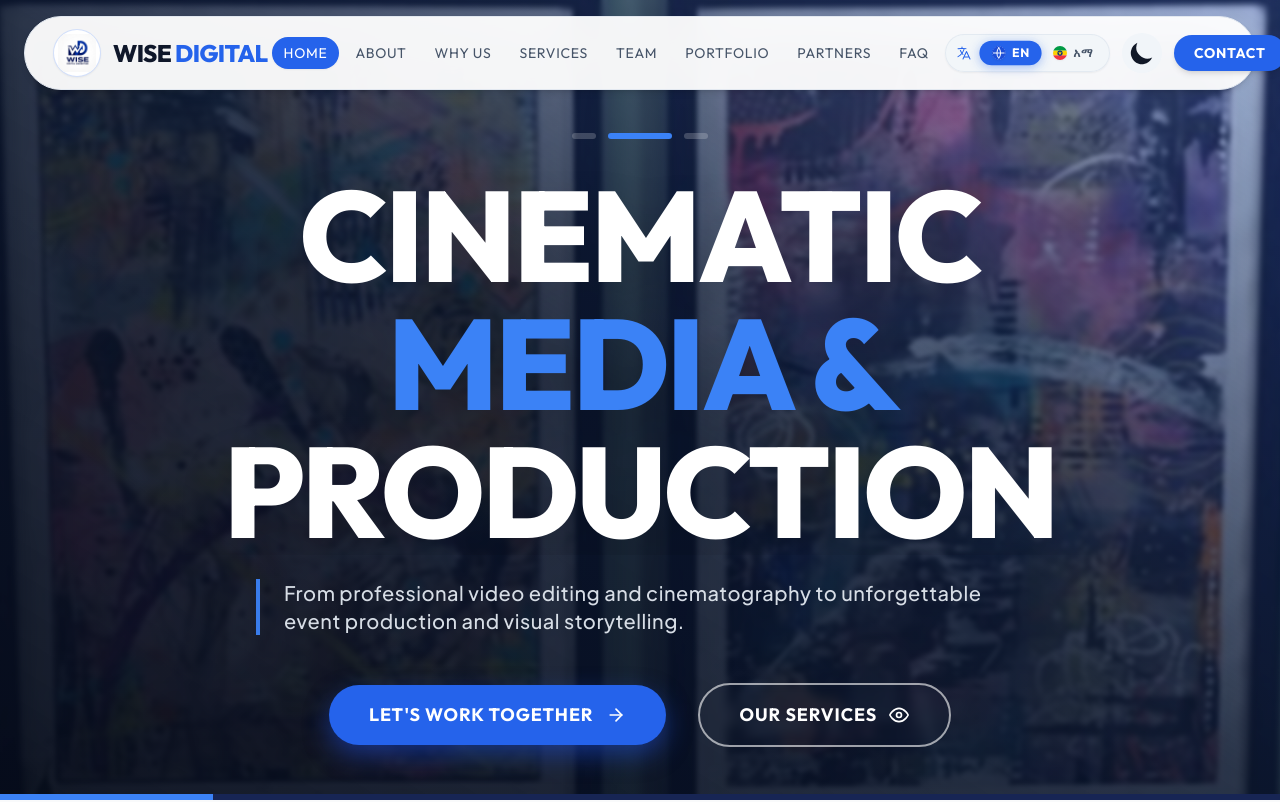
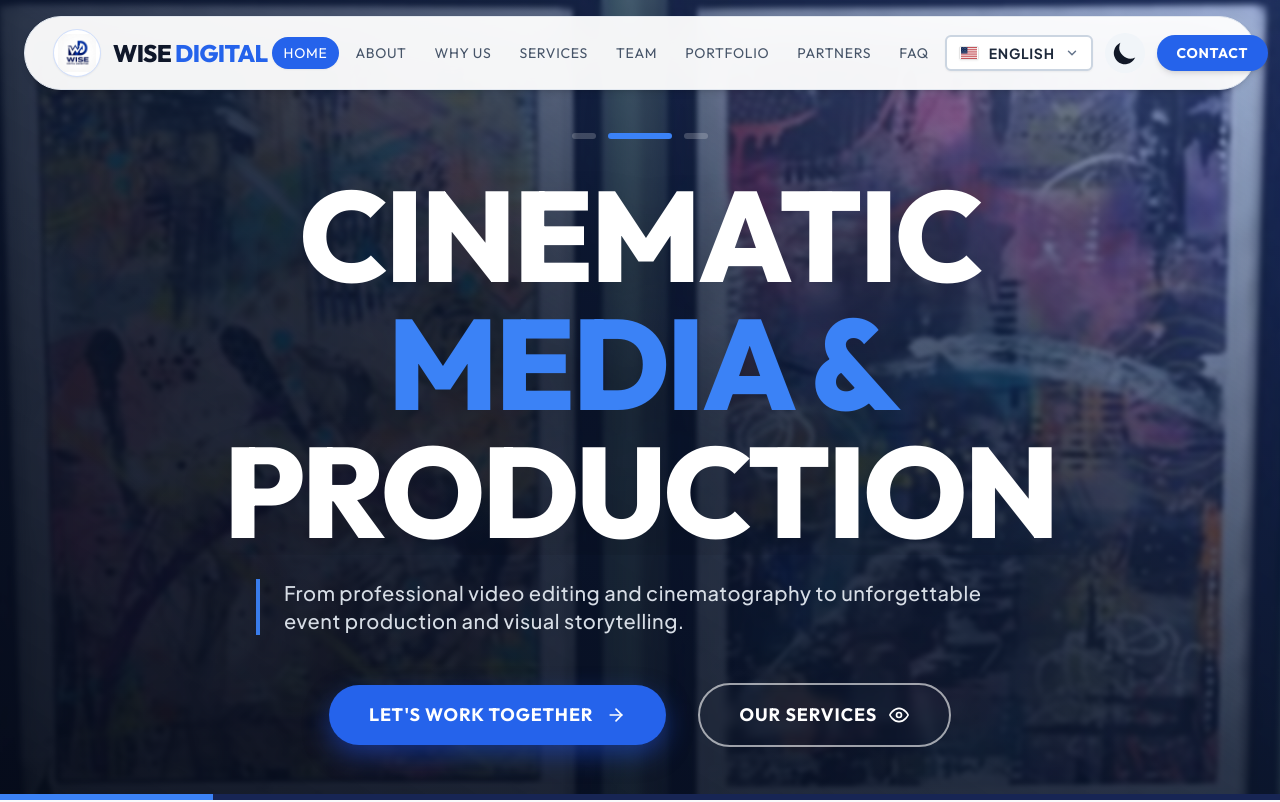
Before and after one commit to tamrat2111/wise-digital, a React (Create React App) app: page / in a window 1280 px wide. Shown: the top 802 px of the page. Built offline with nearby package versions, Linux system fonts and the light colour scheme.

Commit message:
feat: Match exact clean box language dropdown design with flags from user reference

```diff
--- a/src/components/LanguageToggle.jsx
+++ b/src/components/LanguageToggle.jsx
@@ -1,120 +1,190 @@
-import { HiLanguage } from 'react-icons/hi2';
-import { FiCheck } from 'react-icons/fi';
+import { useState, useRef, useEffect } from 'react';
+import { FiChevronDown, FiChevronUp } from 'react-icons/fi';
 import { useLanguage } from '../context/LanguageContext';
 
-export const EthiopiaFlag = ({ className = "w-4 h-4" }) => (
-  <svg viewBox="0 0 32 32" className={`${className} rounded-full shrink-0 shadow-sm overflow-hidden`} aria-hidden="true">
-    <rect width="32" height="10.66" y="0" fill="#009A44" />
-    <rect width="32" height="10.66" y="10.66" fill="#FED100" />
-    <rect width="32" height="10.66" y="21.34" fill="#EF3340" />
-    <circle cx="16" cy="16" r="6" fill="#002B7F" />
-    <polygon points="16,11.5 17.2,15 20.8,15 17.9,17.2 19,20.5 16,18.5 13,20.5 14.1,17.2 11.2,15 14.8,15" fill="#FED100" />
+export const USFlag = ({ className = "w-5 h-3.5" }) => (
+  <svg viewBox="0 0 640 480" className={`${className} rounded-[2px] shadow-sm shrink-0 border border-black/10`} aria-hidden="true">
+    <g fillRule="evenodd">
+      <path fill="#bd3d44" d="M0 0h640v480H0z"/>
+      <path stroke="#fff" strokeWidth="37" d="M0 55.5h640M0 129.5h640M0 203.5h640M0 277.5h640M0 351.5h640M0 425.5h640"/>
+      <path fill="#192f5d" d="M0 0h256v258.5H0z"/>
+      <g fill="#fff">
+        <circle cx="32" cy="28" r="8"/>
+        <circle cx="96" cy="28" r="8"/>
+        <circle cx="160" cy="28" r="8"/>
+        <circle cx="224" cy="28" r="8"/>
+        <circle cx="64" cy="62" r="8"/>
+        <circle cx="128" cy="62" r="8"/>
+        <circle cx="192" cy="62" r="8"/>
+        <circle cx="32" cy="96" r="8"/>
+        <circle cx="96" cy="96" r="8"/>
+        <circle cx="160" cy="96" r="8"/>
+        <circle cx="224" cy="96" r="8"/>
+        <circle cx="64" cy="130" r="8"/>
+        <circle cx="128" cy="130" r="8"/>
+        <circle cx="192" cy="130" r="8"/>
+        <circle cx="32" cy="164" r="8"/>
+        <circle cx="96" cy="164" r="8"/>
+        <circle cx="160" cy="164" r="8"/>
+        <circle cx="224" cy="164" r="8"/>
+        <circle cx="64" cy="198" r="8"/>
+        <circle cx="128" cy="198" r="8"/>
+        <circle cx="192" cy="198" r="8"/>
+        <circle cx="32" cy="232" r="8"/>
+        <circle cx="96" cy="232" r="8"/>
+        <circle cx="160" cy="232" r="8"/>
+        <circle cx="224" cy="232" r="8"/>
+      </g>
+    </g>
   </svg>
 );
 
-export const GlobalFlag = ({ className = "w-4 h-4" }) => (
-  <svg viewBox="0 0 32 32" className={`${className} rounded-full shrink-0 shadow-sm overflow-hidden`} aria-hidden="true">
-    <circle cx="16" cy="16" r="16" fill="#1D4ED8" />
-    <circle cx="16" cy="16" r="15" fill="none" stroke="#FFFFFF" strokeWidth="2" strokeDasharray="3 3" opacity="0.3" />
-    <path d="M4 16h24M16 4a19 19 0 0 1 0 24 19 19 0 0 1 0-24" fill="none" stroke="#FFFFFF" strokeWidth="2.2" strokeLinecap="round" />
+export const EthiopiaFlag = ({ className = "w-5 h-3.5" }) => (
+  <svg viewBox="0 0 640 426" className={`${className} rounded-[2px] shadow-sm shrink-0 border border-black/10`} aria-hidden="true">
+    <rect width="640" height="142" y="0" fill="#009A44" />
+    <rect width="640" height="142" y="142" fill="#FED100" />
+    <rect width="640" height="142" y="284" fill="#EF3340" />
+    <circle cx="320" cy="213" r="80" fill="#002B7F" />
+    <polygon points="320,153 336,200 383,200 345,229 359,273 320,247 281,273 295,229 257,200 304,200" fill="#FED100" />
   </svg>
 );
 
 function LanguageToggle({ variant = "navbar" }) {
-  const { language, setLanguage, toggleLanguage } = useLanguage();
+  const { language, setLanguage } = useLanguage();
+  const [isOpen, setIsOpen] = useState(false);
+  const dropdownRef = useRef(null);
+
+  // Close on outside click
+  useEffect(() => {
+    const handleClickOutside = (event) => {
+      if (dropdownRef.current && !dropdownRef.current.contains(event.target)) {
+        setIsOpen(false);
+      }
+    };
+    document.addEventListener('mousedown', handleClickOutside);
+    return () => document.removeEventListener('mousedown', handleClickOutside);
+  }, []);
+
+  const handleSelect = (lang) => {
+    setLanguage(lang);
+    setIsOpen(false);
+  };
+
+  const currentFlag = language === 'am' ? <EthiopiaFlag /> : <USFlag />;
+  const currentLabel = language === 'am' ? 'አማርኛ' : 'ENGLISH';
 
   if (variant === "mobile") {
     return (
-      <div className="w-full bg-slate-100/80 dark:bg-white/5 rounded-2xl p-3 border border-slate-200 dark:border-white/10">
-        <div className="flex items-center gap-2 mb-3 px-1 text-slate-500 dark:text-slate-400">
-          <HiLanguage className="w-5 h-5 text-blue-600 dark:text-blue-400" />
-          <span className="text-xs font-oswald uppercase tracking-widest font-bold">
-            Choose Language • ቋንቋ ይምረጡ
+      <div className="w-full relative" ref={dropdownRef}>
+        <button
+          type="button"
+          onClick={() => setIsOpen(!isOpen)}
+          className="w-full flex items-center justify-between px-4 py-3 rounded-xl border-2 border-slate-300 dark:border-slate-700 bg-white dark:bg-[#0b1022] text-slate-800 dark:text-white transition-all shadow-sm"
+        >
+          <div className="flex items-center gap-3">
+            {currentFlag}
+            <span className="text-sm font-sans font-bold tracking-wider uppercase leading-none">
+              {currentLabel}
             </span>
           </div>
+          <span className="text-slate-500 dark:text-slate-400">
+            {isOpen ? <FiChevronUp className="w-4 h-4 stroke-[2.5]" /> : <FiChevronDown className="w-4 h-4 stroke-[2.5]" />}
+          </span>
+        </button>
 
-        <div className="grid grid-cols-2 gap-2">
-          {/* English Button */}
+        {isOpen && (
+          <div className="mt-2 w-full rounded-xl border-2 border-slate-200 dark:border-slate-700 bg-white dark:bg-[#070e24] shadow-xl overflow-hidden animate-fade-in">
             <button
-            onClick={() => setLanguage('en')}
-            className={`flex items-center justify-between px-3.5 py-2.5 rounded-xl border transition-all duration-300 ${
+              type="button"
+              onClick={() => handleSelect('en')}
+              className={`w-full flex items-center gap-3 px-4 py-3 text-left text-sm font-sans transition-colors ${
                 language === 'en'
-                ? 'bg-blue-600 text-white border-blue-500 shadow-md shadow-blue-600/30'
-                : 'bg-white dark:bg-[#0B0F19] text-slate-700 dark:text-slate-300 border-slate-200 dark:border-slate-800 hover:border-blue-400'
+                  ? 'bg-[#1E2E5D] text-white font-bold'
+                  : 'text-slate-800 dark:text-slate-200 hover:bg-slate-100 dark:hover:bg-white/10 font-medium'
               }`}
             >
-            <div className="flex items-center gap-2">
-              <GlobalFlag className="w-5 h-5" />
-              <div className="text-left">
-                <span className="block text-sm font-oswald font-bold uppercase tracking-wider leading-none">English</span>
-                <span className="text-[10px] opacity-80 leading-none">Global</span>
-              </div>
-            </div>
-            {language === 'en' && <FiCheck className="w-4 h-4 stroke-[3]" />}
+              <USFlag className="w-5 h-3.5" />
+              <span className="text-sm tracking-wide">English</span>
             </button>
-
-          {/* Amharic Button */}
             <button
-            onClick={() => setLanguage('am')}
-            className={`flex items-center justify-between px-3.5 py-2.5 rounded-xl border transition-all duration-300 ${
+              type="button"
+              onClick={() => handleSelect('am')}
+              className={`w-full flex items-center gap-3 px-4 py-3 text-left text-sm font-sans transition-colors ${
                 language === 'am'
-                ? 'bg-blue-600 text-white border-blue-500 shadow-md shadow-blue-600/30'
-                : 'bg-white dark:bg-[#0B0F19] text-slate-700 dark:text-slate-300 border-slate-200 dark:border-slate-800 hover:border-blue-400'
+                  ? 'bg-[#1E2E5D] text-white font-bold'
+                  : 'text-slate-800 dark:text-slate-200 hover:bg-slate-100 dark:hover:bg-white/10 font-medium'
               }`}
             >
-            <div className="flex items-center gap-2">
-              <EthiopiaFlag className="w-5 h-5" />
-              <div className="text-left">
-                <span className="block text-sm font-oswald font-bold tracking-wider leading-none">አማርኛ</span>
-                <span className="text-[10px] opacity-80 leading-none">ኢትዮጵያ</span>
-              </div>
-            </div>
-            {language === 'am' && <FiCheck className="w-4 h-4 stroke-[3]" />}
+              <EthiopiaFlag className="w-5 h-3.5" />
+              <span className="text-sm tracking-wide">አማርኛ</span>
             </button>
           </div>
+        )}
       </div>
     );
   }
 
-  // Modern Capsule Switcher for Navbar
+  // Desktop Clean Box Dropdown matching User's Screenshots
   return (
-    <div className="relative inline-flex items-center bg-slate-100/90 dark:bg-[#0B0F19]/90 backdrop-blur-md rounded-full p-1 border border-slate-200/90 dark:border-blue-900/60 shadow-sm transition-all">
-      {/* Icon Accent Button */}
+    <div className="relative inline-block text-left" ref={dropdownRef}>
       <button
-        onClick={toggleLanguage}
-        title="Switch Language / ቋንቋ ቀይር"
-        className="w-7 h-7 rounded-full flex items-center justify-center text-blue-600 dark:text-blue-400 hover:bg-blue-50 dark:hover:bg-white/10 transition-colors mr-0.5"
+        type="button"
+        onClick={() => setIsOpen(!isOpen)}
+        aria-expanded={isOpen}
+        aria-haspopup="true"
+        className="flex items-center gap-2.5 px-3 py-1.5 rounded-md border-2 border-slate-300 dark:border-slate-700 bg-white dark:bg-[#0b1022] hover:border-blue-500 dark:hover:border-blue-400 text-slate-800 dark:text-white transition-all shadow-sm"
       >
-        <HiLanguage className="w-4 h-4" />
+        <span className="flex items-center shrink-0">
+          {currentFlag}
+        </span>
+        <span className="text-xs sm:text-sm font-sans font-bold tracking-wider uppercase leading-none">
+          {currentLabel}
+        </span>
+        <span className="text-slate-500 dark:text-slate-400">
+          {isOpen ? (
+            <FiChevronUp className="w-3.5 h-3.5 stroke-[2.5]" />
+          ) : (
+            <FiChevronDown className="w-3.5 h-3.5 stroke-[2.5]" />
+          )}
+        </span>
       </button>
 
-      {/* English Segment */}
+      {isOpen && (
+        <div
+          className="absolute right-0 mt-1.5 w-44 rounded-md border-2 border-slate-200 dark:border-slate-700 bg-white dark:bg-[#070e24] shadow-xl overflow-hidden z-50 animate-fade-in"
+          role="menu"
+        >
+          {/* Option: English */}
           <button
-        onClick={() => setLanguage('en')}
-        className={`flex items-center gap-1.5 px-3 py-1 rounded-full text-xs font-oswald uppercase tracking-wider font-bold transition-all duration-300 ${
+            type="button"
+            onClick={() => handleSelect('en')}
+            className={`w-full flex items-center gap-3 px-4 py-2.5 text-left text-sm font-sans transition-colors ${
               language === 'en'
-            ? 'bg-blue-600 text-white shadow-[0_2px_10px_rgba(37,99,235,0.4)] scale-[1.02]'
-            : 'text-slate-600 dark:text-slate-300 hover:text-blue-600 dark:hover:text-white'
+                ? 'bg-[#1E2E5D] text-white font-bold'
+                : 'text-slate-800 dark:text-slate-200 hover:bg-slate-100 dark:hover:bg-white/10 font-medium'
             }`}
-        title="Switch to English"
+            role="menuitem"
           >
-        <GlobalFlag className="w-3.5 h-3.5" />
-        <span>EN</span>
+            <USFlag className="w-5 h-3.5" />
+            <span className="text-sm tracking-wide">English</span>
           </button>
 
-      {/* Amharic Segment */}
+          {/* Option: Amharic */}
           <button
-        onClick={() => setLanguage('am')}
-        className={`flex items-center gap-1.5 px-3 py-1 rounded-full text-xs font-oswald tracking-wider font-bold transition-all duration-300 ${
+            type="button"
+            onClick={() => handleSelect('am')}
+            className={`w-full flex items-center gap-3 px-4 py-2.5 text-left text-sm font-sans transition-colors ${
               language === 'am'
-            ? 'bg-blue-600 text-white shadow-[0_2px_10px_rgba(37,99,235,0.4)] scale-[1.02]'
-            : 'text-slate-600 dark:text-slate-300 hover:text-blue-600 dark:hover:text-white'
+                ? 'bg-[#1E2E5D] text-white font-bold'
+                : 'text-slate-800 dark:text-slate-200 hover:bg-slate-100 dark:hover:bg-white/10 font-medium'
             }`}
-        title="ወደ አማርኛ ቀይር"
+            role="menuitem"
           >
-        <EthiopiaFlag className="w-3.5 h-3.5" />
-        <span>አማ</span>
+            <EthiopiaFlag className="w-5 h-3.5" />
+            <span className="text-sm tracking-wide">አማርኛ</span>
           </button>
+        </div>
+      )}
     </div>
   );
 }
```
Lines whose indentation alone changed are shown as unchanged.
